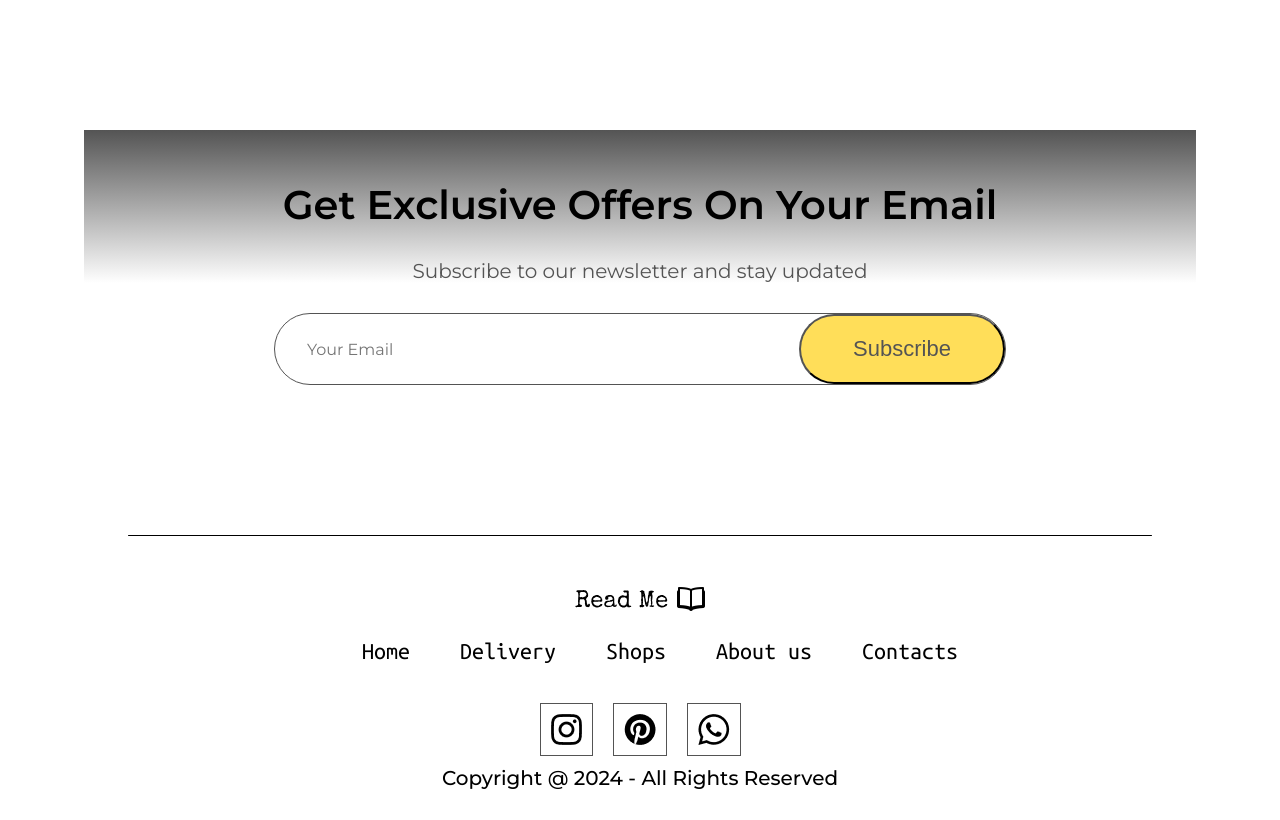
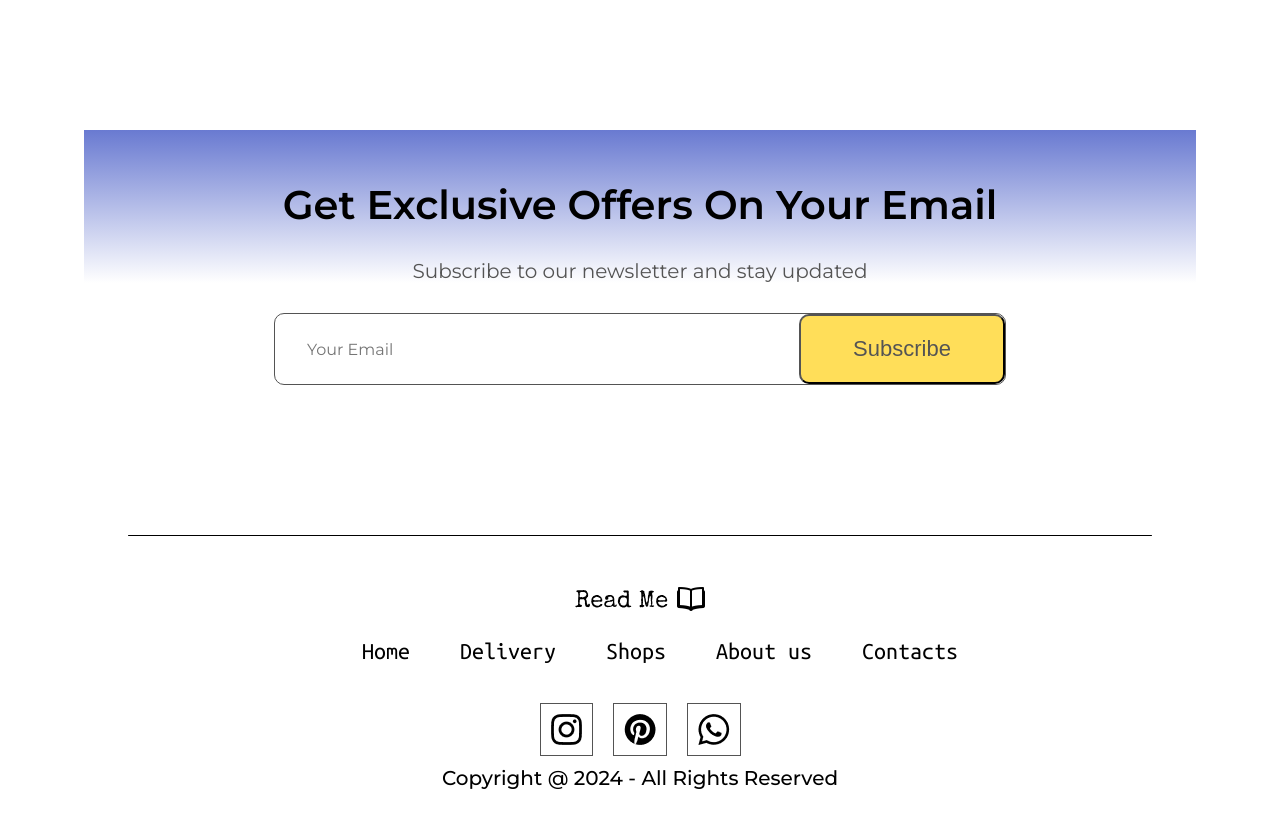
Before and after one commit to AnnaBilokon/ReadMeShop, a React (Create React App) app: page / in a window 1280 px wide. Shown: the part 3660-4480 px from the top of the page. Built offline with nearby package versions, Linux system fonts and the light colour scheme.

Commit message:
new styles for the news letter section

```diff
--- a/src/components/NewsLetter/NewsLetter.css
+++ b/src/components/NewsLetter/NewsLetter.css
@@ -8,7 +8,7 @@
 	margin: auto;
 	padding: 0px 140px;
 	margin-bottom: 150px;
-	background: linear-gradient(180deg,  #545454 0%, white 60%);
+	background: linear-gradient(180deg,  #697AD1 0%, white 60%);
 	gap: 30px;
 }
 
@@ -31,7 +31,7 @@
 	background: white;
 	width: 730px;
 	height: 70px;
-	border-radius: 80px;
+	border-radius: 10px;
 	border: 1px solid #545454 ;
 }
 
@@ -48,7 +48,7 @@
 .newsletter div button {
 	width: 210px;
 	height: 70px;
-	border-radius: 80px;
+	border-radius: 10px;
 	background: #FFDE59;
 	color: #545454;
 	font-size: 22px;
```
